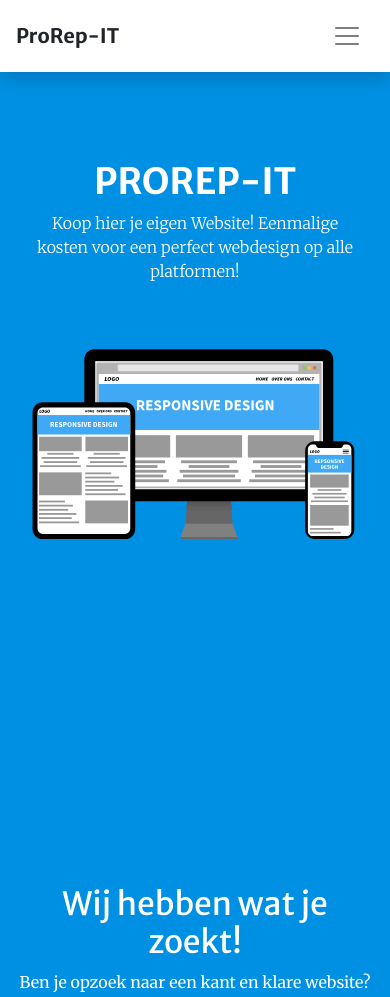
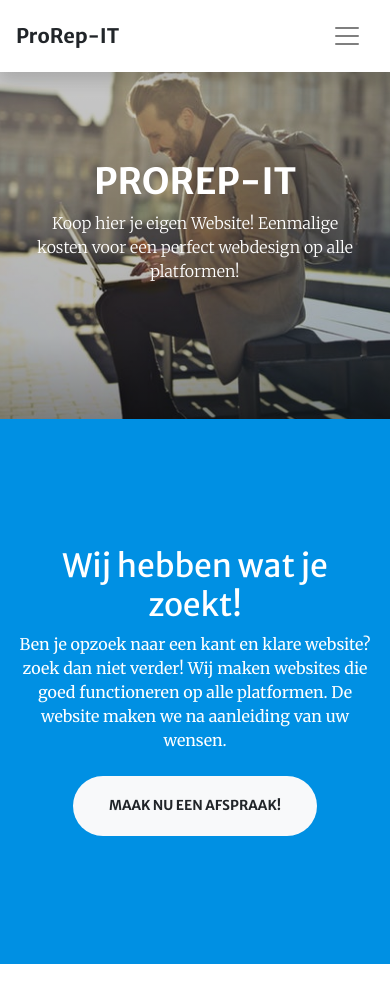
Before and after one commit to Meijer-A/ProRep-IT-Web-Development, a PHP site: page / in a window 390 px wide. Shown: the top 997 px of the page. Run offline with PHP 8.4, Linux system fonts and the light colour scheme; style sheets or scripts are compiled from the project's sources.

Commit message:
changed background image

```diff
--- a/scss/_masthead.scss
+++ b/scss/_masthead.scss
@@ -4,9 +4,9 @@ header.masthead {
   padding-bottom: calc(10rem - #{$navbar-height});
   // replace the masthead.jpg image in the /img directory to change the image
   // if the image name change, make sure to update the url path below!
-  background: linear-gradient(to bottom, #{fade-out($black, .9)} 0%,#{fade-out($black, .8)} 80%,#{fade-out($black, .5)} 100%), url('../img/bg-masterhead.svg');
-  background: linear-gradient(to bottom, #{fade-out($white, 1)} 0%,#{fade-out($white, .9)} 90%,#{fade-out($white, .3)} 100%), url('../img/bg-masterhead.svg');
-  background: url('../img/bg-masterhead.svg');
+  background: linear-gradient(to bottom, #{fade-out($black, .9)} 0%,#{fade-out($black, .8)} 80%,#{fade-out($black, .5)} 100%), url('../img/masterhead/bg-masterheadLarge.jpg');
+  //background: linear-gradient(to bottom, #{fade-out($white, 1)} 0%,#{fade-out($white, .9)} 90%,#{fade-out($white, .3)} 100%), url('../img/bg-masterhead.svg');
+  //background: url('../img/masterhead/bg-masterheadLarge.jpg');
   background-position: center;
   background-repeat: no-repeat;
   background-attachment: scroll;
@@ -23,13 +23,11 @@ header.masthead {
     h1, h2, h3, h4, h5, h6, p {
       text-align: center;
     }
-
-    #masthead-img {
-      background: url('../img/masthead-small.svg');
+      background: linear-gradient(to bottom, #{fade-out($black, .8)} 0%,#{fade-out($black, .7)} 80%,#{fade-out($black, .5)} 100%), url('../img/masterhead/bg-masterheadSmall.jpg');
+      background-position: center;
       background-repeat: no-repeat;
-      width: 100%;
-      height: 40vh;
-    }
+      background-attachment: scroll;
+      background-size: cover;
   }
 
   @include media-breakpoint-up(lg) {
```
